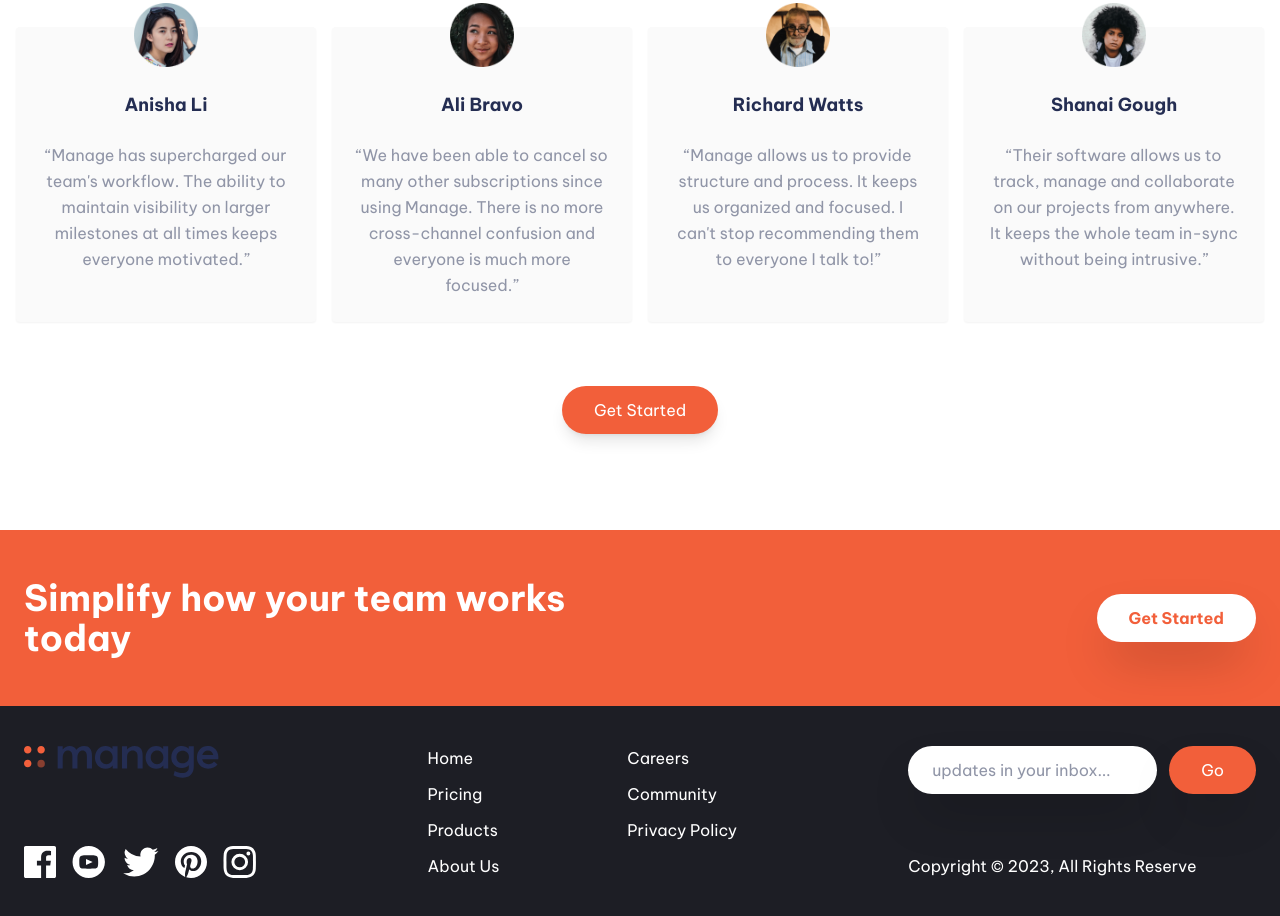
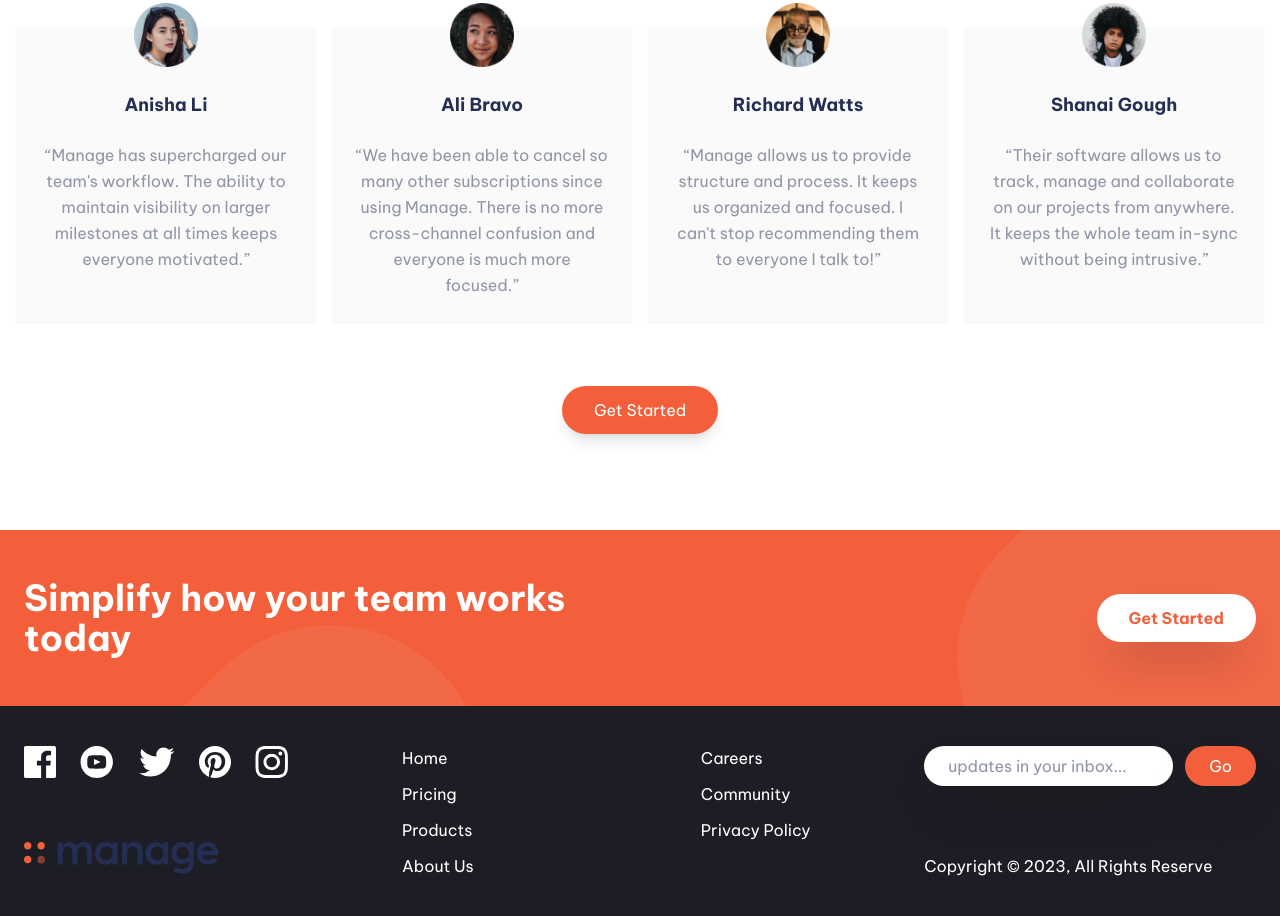
Before and after one commit to theo-pombe/manage-landing-page, a website: page index.html in a window 1280 px wide. Shown: the part 1770-2686 px from the top of the page. Drawn offline with Linux system fonts and the light colour scheme.

Commit message:
add bg-svg

```diff
--- a/index.html
+++ b/index.html
@@ -35,7 +35,7 @@
         <!-- Navbar menu -->
         <div
           id="navbar-menu"
-          class="hidden bg-white absolute right-0 left-0 top-3/4 shadow-lg rounded py-8 md:block md:relative md:shadow-none md:rounded-none md:py-2"
+          class="hidden bg-white absolute right-0 left-0 top-3/4 shadow-lg rounded py-8 md:block md:relative md:shadow-none md:rounded-none lg:bg-transparent md:py-2"
         >
           <ul
             class="flex flex-col items-center font-bold text-DarkBlue text-lg gap-6 md:flex-row md:flex-1 md:justify-end md:font-normal lg:justify-center lg:gap-8 xl:gap-16"
@@ -324,16 +324,19 @@
       </section>
 
       <!-- CTA -->
-      <section class="bg-BrightRed mt-24">
+      <section class="bg-BrightRed mt-24 cta">
         <div
           class="container flex flex-col items-center justify-between px-6 py-24 mx-auto space-y-12 md:flex-row md:py-12 md:space-y-0"
         >
+          <div class="text-center text-white md:text-left">
             <h2
-            class="text-5xl font-bold leading-tight text-center text-white md:text-4xl md:max-w-xl md:text-left"
+              class="text-5xl font-bold leading-tight md:text-4xl md:max-w-xl"
             >
               Simplify how your team works today
             </h2>
+          </div>
 
+          <div>
             <button
               type="button"
               class="text-BrightRed bg-white font-bold hover:bg-opacity-80 rounded-full shadow-2xl py-3 px-8"
@@ -341,29 +344,58 @@
               Get Started
             </button>
           </div>
+        </div>
       </section>
     </main>
 
     <!-- FOOTER -->
     <footer class="bg-VeryDarkBlue text-white">
       <div
-        class="container flex flex-col-reverse justify-between px-6 py-10 mx-auto space-y-16 md:flex-row md:space-y-0"
+        class="container px-6 py-10 flex flex-col justify-between space-y-16 lg:flex-row-reverse lg:space-y-0"
       >
-        <!-- Logo & Social links -->
-        <article
-          class="flex flex-col-reverse items-center justify-between space-y-12 md:flex-col md:space-y-0 md:items-start"
+        <!-- Form -->
+        <article class="flex flex-col justify-between md:mx-auto">
+          <form>
+            <div class="flex gap-x-3">
+              <input
+                type="text"
+                placeholder="updates in your inbox..."
+                class="flex-1 text-black rounded-full shadow-2xl focus:outline-none px-6 py-2 placeholder:text-DarkGrayishBlue"
+              />
+              <button
+                type="button"
+                class="bg-BrightRed text-white rounded-full shadow-2xl focus:outline-none px-6 py-2 hover:bg-opacity-80"
               >
-          <div class="mx-auto my-16 text-center md:hidden">
+                Go
+              </button>
+            </div>
+          </form>
+
+          <div class="hidden lg:block">
             <p>Copyright &copy; 2023, All Rights Reserve</p>
           </div>
+        </article>
 
-          <!-- Logo -->
-          <div>
-            <img src="./images/logo.svg" alt="" class="h-8" />
-          </div>
+        <!-- Navigation Links -->
+        <article class="flex justify-around lg:flex-1">
+          <ul class="flex flex-col space-y-3">
+            <li><a href="#" class="hover:text-BrightRed">Home</a></li>
+            <li><a href="#" class="hover:text-BrightRed">Pricing</a></li>
+            <li><a href="#" class="hover:text-BrightRed">Products</a></li>
+            <li><a href="#" class="hover:text-BrightRed">About Us</a></li>
+          </ul>
 
+          <ul class="flex flex-col space-y-3">
+            <li><a href="#" class="hover:text-BrightRed">Careers</a></li>
+            <li><a href="#" class="hover:text-BrightRed">Community</a></li>
+            <li><a href="#" class="hover:text-BrightRed">Privacy Policy</a></li>
+          </ul>
+        </article>
+
+        <!-- Logo & Social links -->
+        <article class="flex flex-col items-center gap-y-16 lg:items-start">
           <!-- Social links -->
-          <ul class="flex justify-center space-x-10 md:space-x-4">
+          <ul class="flex justify-center items-center gap-x-6">
             <li>
               <a href="#">
                 <img src="./images/icon-facebook.svg" alt="" class="h-8" />
@@ -390,45 +422,14 @@
               </a>
             </li>
           </ul>
-        </article>
 
-        <!-- Navigation Links -->
-        <article class="flex justify-around space-x-32">
-          <ul class="flex flex-col space-y-3">
-            <li><a href="#" class="hover:text-BrightRed">Home</a></li>
-            <li><a href="#" class="hover:text-BrightRed">Pricing</a></li>
-            <li><a href="#" class="hover:text-BrightRed">Products</a></li>
-            <li><a href="#" class="hover:text-BrightRed">About Us</a></li>
-          </ul>
+          <!-- Logo -->
+          <div>
+            <img src="./images/logo.svg" alt="" class="h-8" />
+          </div>
 
-          <ul class="flex flex-col space-y-3">
-            <li><a href="#" class="hover:text-BrightRed">Careers</a></li>
-            <li><a href="#" class="hover:text-BrightRed">Community</a></li>
-            <li><a href="#" class="hover:text-BrightRed">Privacy Policy</a></li>
-          </ul>
-        </article>
-
-        <!-- Form -->
-        <article class="flex flex-col justify-between">
-          <form>
-            <div class="flex space-x-3">
-              <input
-                type="text"
-                name=""
-                id=""
-                placeholder="updates in your inbox..."
-                class="flex-1 rounded-full shadow-2xl focus:outline-none text-black placeholder:text-DarkGrayishBlue px-6 py-3"
-              />
-              <button
-                type="button"
-                class="text-white bg-BrightRed hover:bg-opacity-80 focus:outline-none rounded-full shadow-2xl px-8 py-3"
-              >
-                Go
-              </button>
-            </div>
-          </form>
-          <div class="hidden text-white md:block">
-            Copyright &copy; 2023, All Rights Reserve
+          <div class="lg:hidden">
+            <p>Copyright &copy; 2023, All Rights Reserve</p>
           </div>
         </article>
       </div>
--- a/src/css/input.css
+++ b/src/css/input.css
@@ -3,3 +3,28 @@
 @tailwind base;
 @tailwind components;
 @tailwind utilities;
+
+body {
+  background-image: url("../../images/bg-tablet-pattern.svg");
+  background-repeat: no-repeat;
+  background-position: 50px -50px;
+  background-size: 500px;
+  overflow-x: hidden;
+}
+
+.cta {
+  background-image: url("../../images/bg-simplify-section-mobile.svg");
+  background-repeat: no-repeat;
+  overflow-x: hidden;
+}
+
+@media screen and (min-width: 576px) {
+  body {
+    background-position: 90% -25%;
+    background-size: 800px;
+  }
+
+  .cta {
+    background-image: url("../../images/bg-simplify-section-desktop.svg");
+  }
+}
```
Also changed, not shown: dist/css/style.css, images/bg-simplify-section-desktop.svg (added), images/bg-simplify-section-mobile.svg (added), images/bg-tablet-pattern.svg (added). Lines whose indentation alone changed are shown as unchanged.
